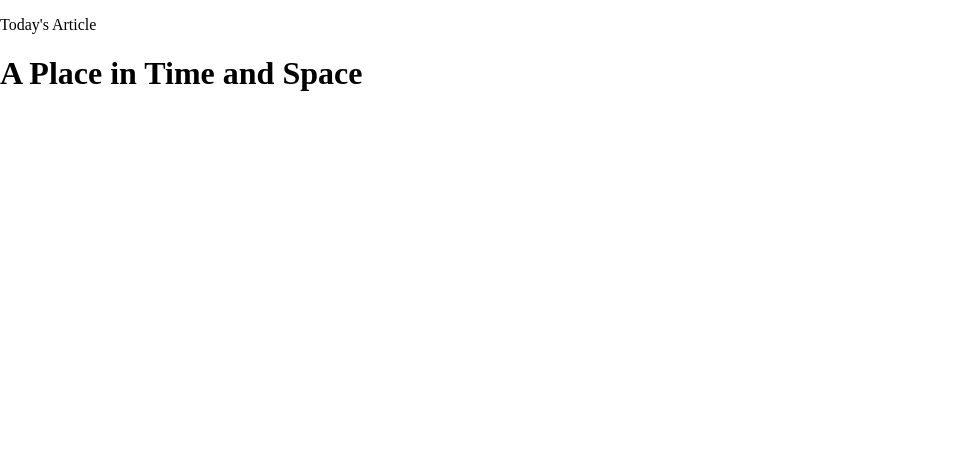
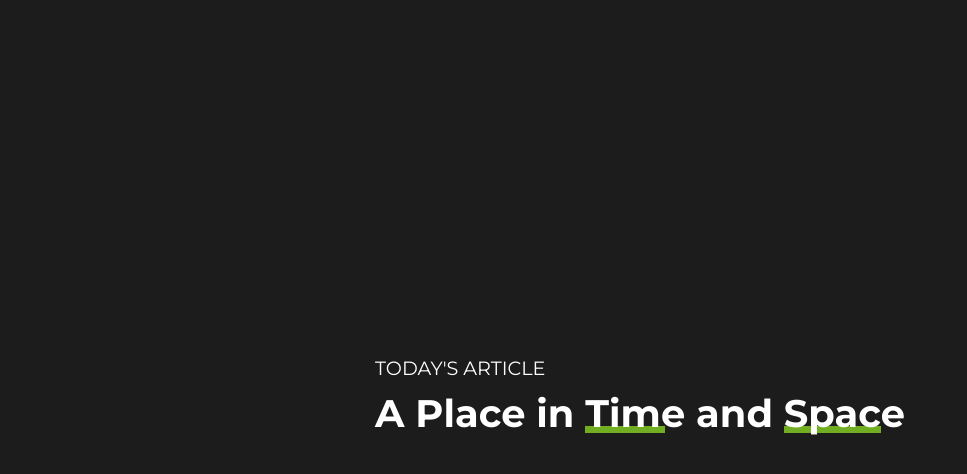
Before and after one commit to luigialcuaz/simple-layout, a plain HTML site: page index.html in a window 1280 px wide. Shown: the whole page, without its empty margins (0-967 px from the left). Drawn offline with Linux system fonts and the light colour scheme.

Commit message:
added basic typography styling and background gradient

```diff
--- a/index.css
+++ b/index.css
@@ -4,9 +4,45 @@ html,
 body {
   margin: 0;
   padding: 0;
+  height: 100vh;
 }
 
 body {
+  font-family: "Montserrat";
+  display: grid;
+  place-content: center;
+  background: linear-gradient(
+    0deg,
+    rgba(34, 34, 34, 1) 32%,
+    rgba(28, 28, 28, 1) 32%,
+    rgba(28, 28, 28, 1) 100%
+  );
+  color: white;
+}
+
+h1 {
+  margin-top: 0;
+  font-size: 2.4rem;
+}
+
+p {
+  font-size: 1.2rem;
+  margin-bottom: 0.5em;
+  text-transform: uppercase;
+}
+
+span {
+  position: relative;
+}
+
+span:before {
+  position: absolute;
+  content: "";
+  height: 0.2em;
+  width: 80%;
+  bottom: 0.1em;
+  z-index: -1;
+  background: #71ae21;
 }
 
 /*
```
